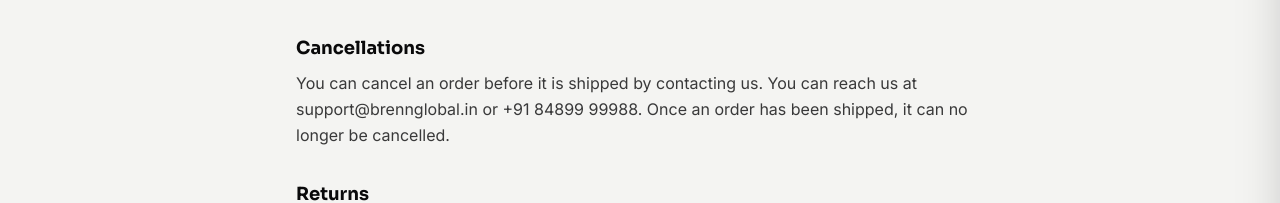
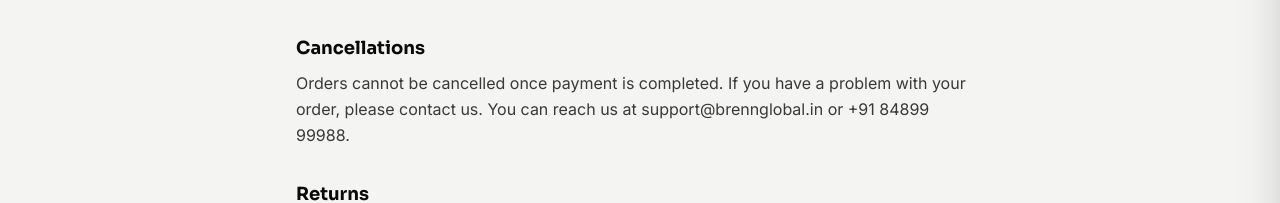
Before and after one commit to sharugesh19/BrennGlobal, a React (Vite) app in the folder frontend/: page /refund-policy in a window 1280 px wide. Shown: the part 234-437 px from the top of the page. Built offline with nearby package versions, Linux system fonts and the light colour scheme; no server answers; the database is empty.

Commit message:
Update cancellation policy

```diff
--- a/frontend/src/pages/Policy.jsx
+++ b/frontend/src/pages/Policy.jsx
@@ -118,9 +118,8 @@ const POLICIES = {
       {
         heading: "Cancellations",
         body: [
-          "You can cancel an order before it is shipped by contacting us. " +
-            contactLine +
-            " Once an order has been shipped, it can no longer be cancelled.",
+            "Orders cannot be cancelled once payment is completed. If you have a problem with your order, please contact us. " +
+            contactLine,
         ],
       },
       {
```
